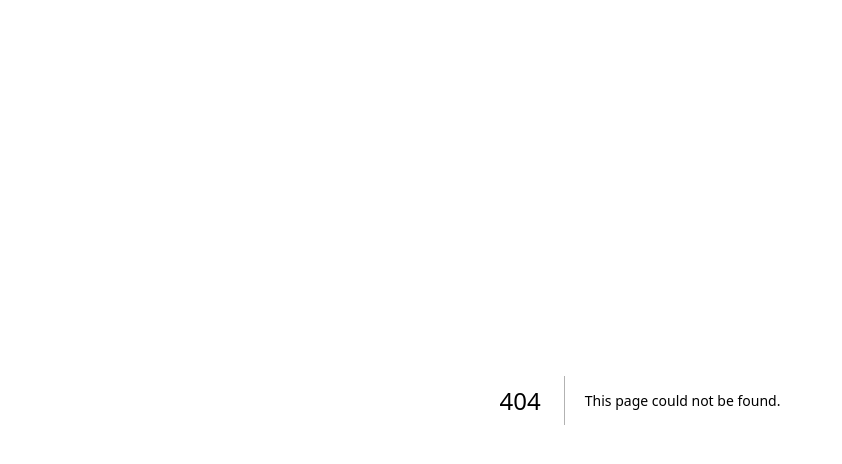
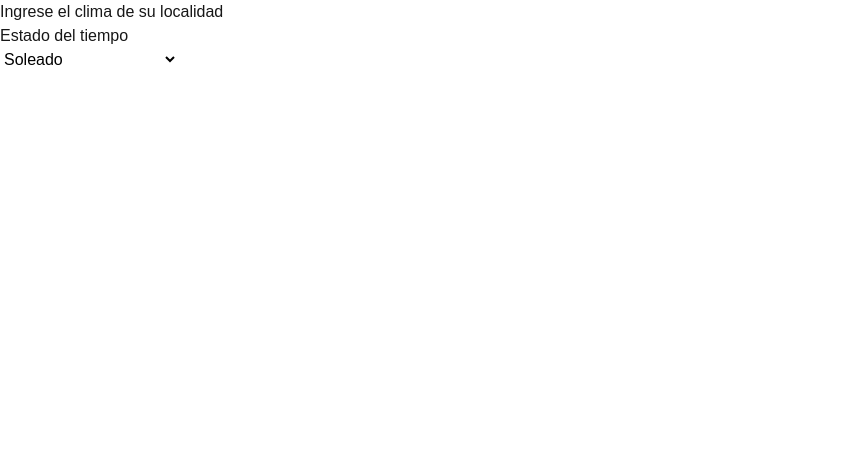
Before and after one commit to TomoCid/Proyecto-IS2-Equipo-4, a Next.js app: page /weather/edit in a window 1280 px wide. Before the commit this address had no page. Shown: the top 464 px of the page, without its empty margins (0-842 px from the left). Built offline with nearby package versions, Linux system fonts and the light colour scheme.

Commit message:
Agregada vista inicial para edicion de clima

```diff
--- /dev/null
+++ b/src/pages/activities/edit.js
@@ -0,0 +1,8 @@
+export default function EditActivities() {
+    return (
+
+      <div>
+        <h1>Seleccione actividades de su preferencia</h1>
+      </div>
+    );
+  }
--- /dev/null
+++ b/src/pages/weather/edit.js
@@ -0,0 +1,15 @@
+export default function EditWeather() {
+    return (
+
+      <div>
+        <h1>Ingrese el clima de su localidad</h1>
+        <p>Estado del tiempo</p>
+        <select style={{color: "black", backgroundColor: "white"}}>
+          <option value="Soleado">Soleado</option>
+          <option value="Parcialmente Nublado">Parcialmente Nublado</option>
+          <option value="Nublado">Nublado</option>
+          <option value="Lluvioso">Lluvioso</option>
+        </select>
+      </div>
+    );
+  }
```
